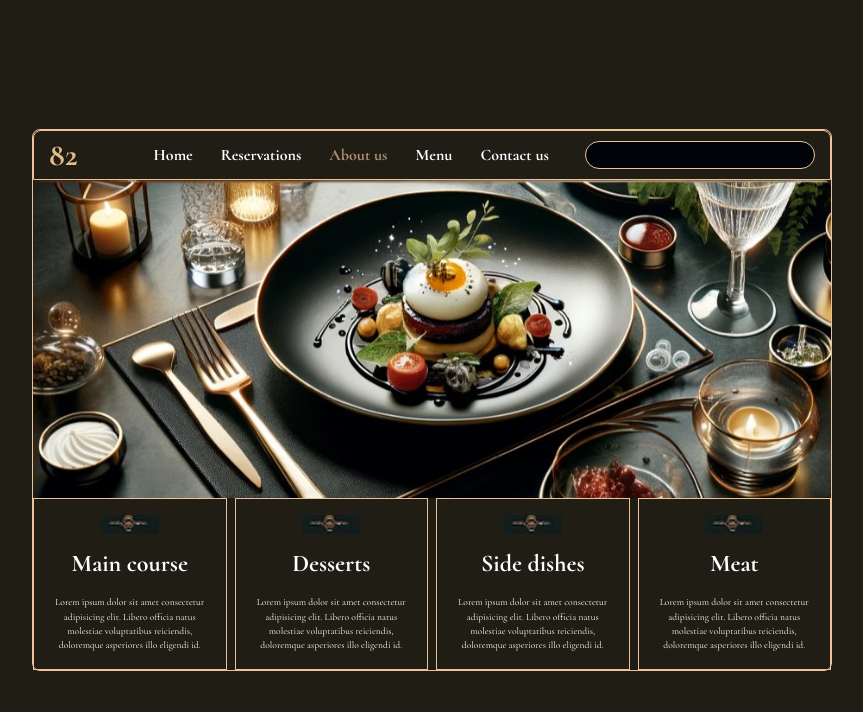
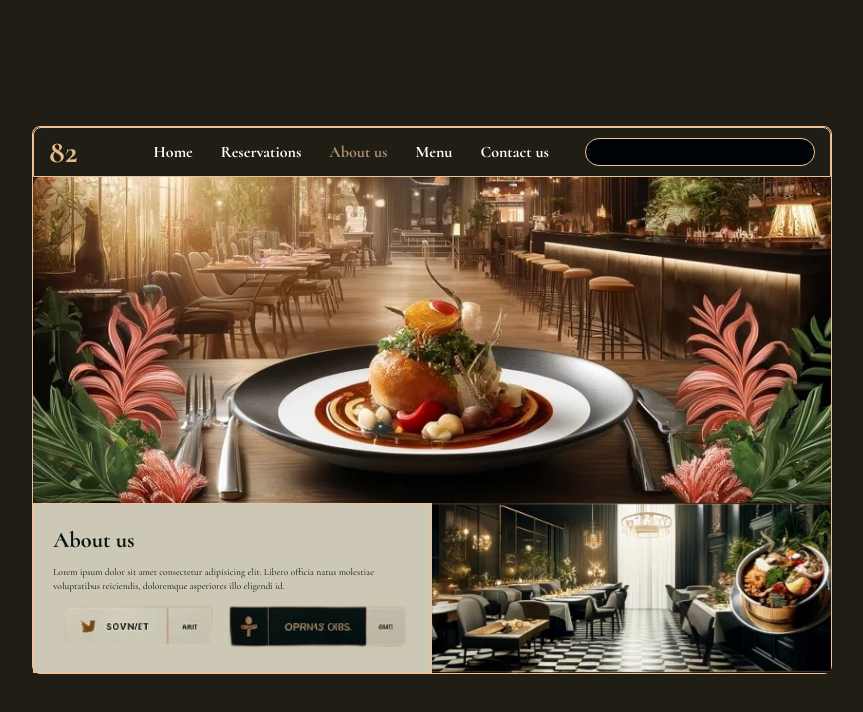
Before and after one commit to NeoScripter/odin-webpack, a website built with webpack: page src/index.html in a window 1280 px wide. Both pictures are taken after a click on the button "About us". Shown: the whole page, without its empty margins (208-1071 px from the left). Built offline with nearby package versions, Linux system fonts and the light colour scheme.

Commit message:
Added the sliding effect

```diff
--- a/src/components.js
+++ b/src/components.js
@@ -1,25 +1,39 @@
 import './style.css';
 import './reset.css';
 import bgImage from './assets/images/bg-img.jpg';
+import bgImage2 from './assets/images/bg-img2.jpg';
+import bgImage3 from './assets/images/bg-bottom.jpg';
 import svg from './assets/images/svg-icon.png';
+import svg2 from './assets/images/svg2.png';
 
-const h2s = [
+const content = document.querySelector('#content');
+
+const mainh2s = [
   'Main course',
   'Desserts',
   'Side dishes',
   'Meat'
 ];
-const ps = [
+const mainps = [
   'Lorem ipsum dolor sit amet consectetur adipisicing elit. Libero officia natus molestiae voluptatibus reiciendis, doloremque asperiores illo eligendi id.',
   'Lorem ipsum dolor sit amet consectetur adipisicing elit. Libero officia natus molestiae voluptatibus reiciendis, doloremque asperiores illo eligendi id.',
   'Lorem ipsum dolor sit amet consectetur adipisicing elit. Libero officia natus molestiae voluptatibus reiciendis, doloremque asperiores illo eligendi id.',
   'Lorem ipsum dolor sit amet consectetur adipisicing elit. Libero officia natus molestiae voluptatibus reiciendis, doloremque asperiores illo eligendi id.'
 ];
 
+
+function clearDiv(element) {
+      element.style.opacity = '0';
+      setTimeout(() => {
+      element.innerHTML = '';
+      element.style.opacity = '1';
+    }, 1000);
+}
+
 function renderMainPage() {
-    const content = document.querySelector('#content');
     const banner = document.createElement('div');
     banner.classList.add('banner');
+    banner.classList.add('slide-in');
     const bgimg = new Image();
     bgimg.src = bgImage;
     banner.appendChild(bgimg);
@@ -27,18 +41,20 @@ function renderMainPage() {
 
     const gridGroup = document.createElement('div');
     gridGroup.classList.add('grid-group');
+    gridGroup.classList.add('slide-in');
 
     for (let i = 0; i < 4; i++) {
       const gridElement = document.createElement('div');
       gridElement.classList.add('grid-element');
+      gridElement.classList.add('slide-in');
       const icon = new Image();
       icon.src = svg;
       gridElement.appendChild(icon);
       const h2 = document.createElement('h2');
-      h2.textContent = h2s[i];
+      h2.textContent = mainh2s[i];
       gridElement.appendChild(h2);
       const p = document.createElement('p');
-      p.textContent = ps[i];
+      p.textContent = mainps[i];
       gridElement.appendChild(p);
       gridGroup.appendChild(gridElement);
     }
@@ -46,6 +62,60 @@ function renderMainPage() {
     content.appendChild(gridGroup);
   }
 
+  function renderAboutUsPage() {
+    const banner = document.createElement('div');
+    banner.classList.add('banner');
+    banner.classList.add('slide-in');
+    const bgimg = new Image();
+    bgimg.src = bgImage2;
+    banner.appendChild(bgimg);
+    content.appendChild(banner);
+
+    const gridGroup = document.createElement('div');
+    gridGroup.classList.add('grid-group-ctn');
+    gridGroup.classList.add('slide-in');
+
+    const gridElement = document.createElement('div');
+    gridElement.classList.add('grid-group-ctn-element');
+    gridElement.classList.add('slide-in');
+
+    const h2 = document.createElement('h2');
+    h2.textContent = 'About us';
+    gridElement.appendChild(h2);
+    const p = document.createElement('p');
+    p.textContent = mainps[0];
+    gridElement.appendChild(p);
+    gridGroup.appendChild(gridElement);
+    const svg = new Image();
+    svg.src = svg2;
+    gridElement.appendChild(svg);
+    gridGroup.appendChild(gridElement);
+
+    const bgImageBottom= new Image();
+    bgImageBottom.src = bgImage3;
+    gridGroup.appendChild(bgImageBottom);
+    content.appendChild(gridGroup);
+
+
+    content.appendChild(gridGroup);
+  }
+
   document.addEventListener('DOMContentLoaded', () => {
     renderMainPage();
+
+    const homeBtn = document.querySelector('#home-btn');
+    homeBtn.addEventListener('click', () => {
+      clearDiv(content);
+      setTimeout(() => {
+        renderMainPage();
+      }, 1000);
+    });
+
+    const aboutUsBtn = document.querySelector('#about-us-btn');
+    aboutUsBtn.addEventListener('click', () => {
+      clearDiv(content);
+      setTimeout(() => {
+        renderAboutUsPage();
+      }, 1000);
+    });
   });
--- a/src/index.html
+++ b/src/index.html
@@ -4,6 +4,8 @@
     <meta charset="UTF-8">
     <meta name="viewport" content="width=device-width, initial-scale=1.0">
     <title>Restaurant Page</title>
+   <!--  <link rel="stylesheet" href="reset.css">
+    <link rel="stylesheet" href="style.css"> -->
 </head>
 <body>
     <div class="wrapper">
@@ -13,7 +15,7 @@
                 <ul class="nav-ul">
                     <li class="li-top"><button class="nav-btn" id="home-btn">Home</button></li>
                     <li class="li-top"><button class="nav-btn">Reservations</button></li>
-                    <li class="li-top"><button class="nav-btn">About us</button></li>
+                    <li class="li-top"><button class="nav-btn" id="about-us-btn">About us</button></li>
                     <li class="li-top"><button class="nav-btn" id="menu-btn">Menu</button></li>
                     <li class="li-top"><button class="nav-btn" id="contact-btn">Contact us</button></li>
                 </ul>
@@ -21,7 +23,17 @@
             </nav>
         </header>
         <section id="content">
-
+            <!-- <div class="banner">
+                <img src="assets/images/bg-img2.jpg" alt="bg-img2">
+            </div>
+            <div class="grid-group-ctn">
+                <div class="grid-group-ctn-element">
+                    <h2>About us</h2>
+                    <p>Lorem ipsum, dolor sit amet consectetur adipisicing elit. Culpa eligendi, et repellat modi ullam at necessitatibus tempora sint officiis quos dicta deleniti autem placeat mollitia obcaecati libero veniam corrupti consequatur?</p>
+                    <img src="assets/images/svg2.png" alt="svg">
+                </div>
+                <img src="assets/images/bg-bottom.jpg" alt="bg-img3">
+            </div> -->
         </section>
     </div>
 </body>
--- a/src/style.css
+++ b/src/style.css
@@ -101,10 +101,19 @@ header {
     object-position: center;
 }
 
+#content {
+    transition: opacity 1s ease-in-out;
+}
+
 .grid-group {
     display: grid;
     grid-template-columns: repeat(4, 1fr);
     gap: 0.5em;
+}
+
+.grid-group-ctn {
+    display: grid;
+    grid-template-columns: repeat(2, 1fr);
 }
 
 .grid-element {
@@ -118,9 +127,24 @@ header {
     gap: 0.8em;
 }
 
+.grid-group-ctn-element {
+    background-color: #cdc8b6;
+    color: #091513;
+    padding: 1.2em;
+    border: 1px solid var(--yellow-clr);
+    display: flex;
+    flex-direction: column;
+    gap: 0.5em;
+}
+
 .grid-element h2 {
     font-family: 'Bold';
     font-size: 1.5rem;
+}
+
+.grid-group-ctn-element h2 {
+    font-family: 'Bold';
+    font-size: 1.4rem;
 }
 
 .grid-element p {
@@ -128,8 +152,51 @@ header {
     text-align: center;
 }
 
-@media (max-width: 600px) {
+.grid-group-ctn-element p {
+    font-size: 0.6rem;
+}
+
+.grid-group-ctn img {
+    object-fit: cover;
+    object-position: center;
+    height: 100%;
+}
+
+@media (max-width: 680px) {
     .primary-nav {
         flex-direction: column;
     }
+    .search {
+        margin-block: 1em;
+    }
 }
+
+@media (max-width: 500px) {
+    .grid-group {
+        grid-template-columns: repeat(2, 1fr);
+    }
+
+    .grid-group-ctn {
+        grid-template-columns: 1fr;
+    }
+    .nav-ul {
+        flex-direction: column;
+        gap: 0;
+        padding: 0;
+    }
+}
+
+@keyframes slide-in {
+    from {
+      transform: translateX(50%);
+      opacity: 0;
+    }
+    to {
+      transform: translateX(0);
+      opacity: 1;
+    }
+  }
+
+  .slide-in {
+    animation: slide-in 1s forwards;
+  }
```
Also changed, not shown: src/assets/images/bg-bottom.jpg (added), src/assets/images/bg-img2.jpg (added), src/assets/images/svg2.png (added).
